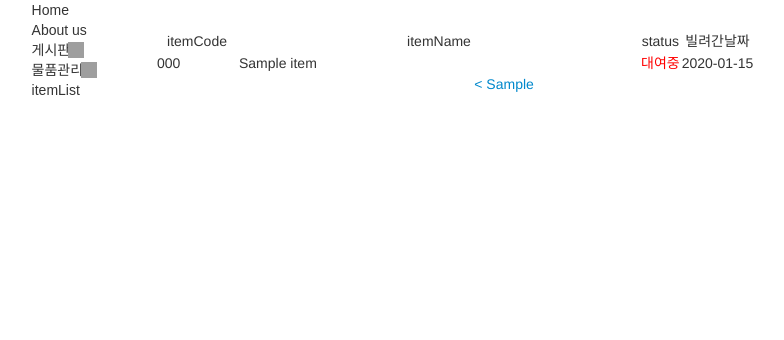
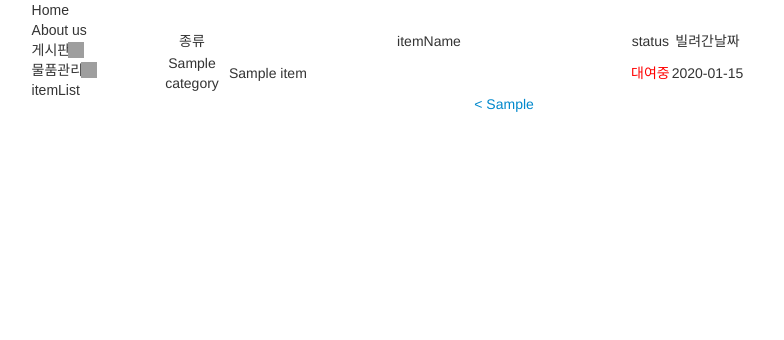
Before and after one commit to safariworld/cspclabWeb, a Django app: template templates/itemPage/itemList.html in a window 1280 px wide. Shown: the part 159-499 px from the top of the page, without its empty margins (174-958 px from the left). Run offline with Django 3.2, Linux system fonts and the light colour scheme; the template is opened without the code that fills it: most values are stand-ins (such as "Sample title", 1, 10 or a date in 2020); some libraries are stand-ins or nearby versions; some web fonts are replaced; grey boxes are pictures that could not be loaded.

Commit message:
itempage urls, views, templates are modified

```diff
--- a/itemPage/views.py
+++ b/itemPage/views.py
@@ -17,15 +17,15 @@ def itemListView( request, page=1 ):
     start_pos = (page-1)*per_page
     end_pos = start_pos+per_page
 
-    item_entries = itemList.objects.raw( '''SELECT a.itemCode,
+    item_entries = itemList.objects.raw( '''SELECT a.id, a.category,
                                                    a.itemName,
                                                    a.available,
                                                    b.borrowedDate
                                             FROM itemPage_itemlist AS a
                                             LEFT OUTER JOIN itemPage_borrowedlist AS b
-                                            ON a.itemCode=b.itemCode_id
+                                            ON a.id=b.itemCode_id
                                             AND returnDate is null
-                                            ORDER BY a.itemCode''')[start_pos:end_pos]
+                                            ORDER BY a.id''')[start_pos:end_pos]
     item_count = itemList.objects.count()
     page_count = ( item_count/per_page ) + (( item_count % per_page )!=0)
     tpl = loader.get_template( 'itemPage/itemList.html' )
--- a/templates/itemPage/itemList.html
+++ b/templates/itemPage/itemList.html
@@ -7,14 +7,14 @@
   {% if item_entries %}
   <table>
    <tr>
-    <td align='center' width='80px'>itemCode</td>
+    <td align='center' width='70px'>종류</td>
     <td align='center' width='400px'>itemName</td>
     <td align='center'>status</td>
     <td align='center'>빌려간날짜</td>
    </tr>
    {% for item in item_entries %}
     <tr>
-     <td>{{ item.itemCode }}</td>
+     <td align='center'>{{ item.category }}</td>
      <td>{{ item.itemName }}</td>
      <td>{% if item.available %} <font color="#00FF00">대여가능</font>
          {% else %} <font color="#FF0000">대여중</font>
--- a/urls.py
+++ b/urls.py
@@ -23,9 +23,7 @@ urlpatterns = patterns('',
     url(r'^admin/', include(admin.site.urls)),
 
     url(r'^media/(?P<path>.*)$', 'django.views.static.serve', {'document_root':ROOT_PATH+'/media/'}),
-# modified by shpark
-    url(r'^itemList/$', 'itemPage.views.itemListView'),
-    url(r'^itemList/page/(?P<page>\d+)/$', 'itemPage.views.itemListView'),
+    url(r'^itemList/', include('itemPage.urls')),
     url(r'^', include('home.urls')),
     url(r'^board/', include('board.urls')),
     url(r'^aboutus/$', include('plainPages.urls')),
```
Also changed, not shown: itemPage/urls.py (added, +8 -0 lines).
